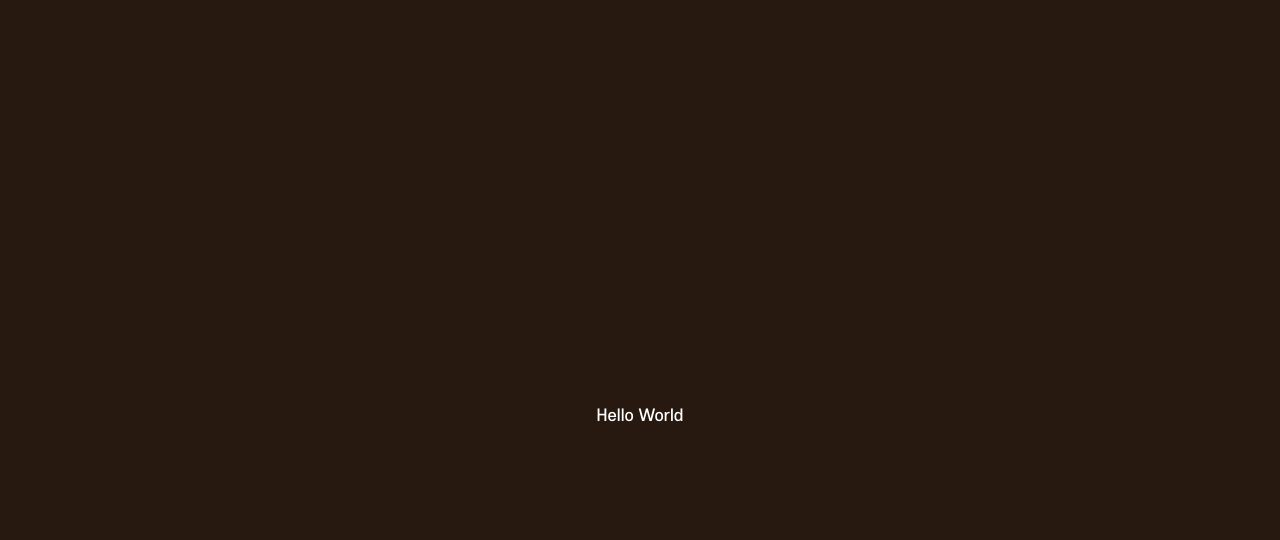
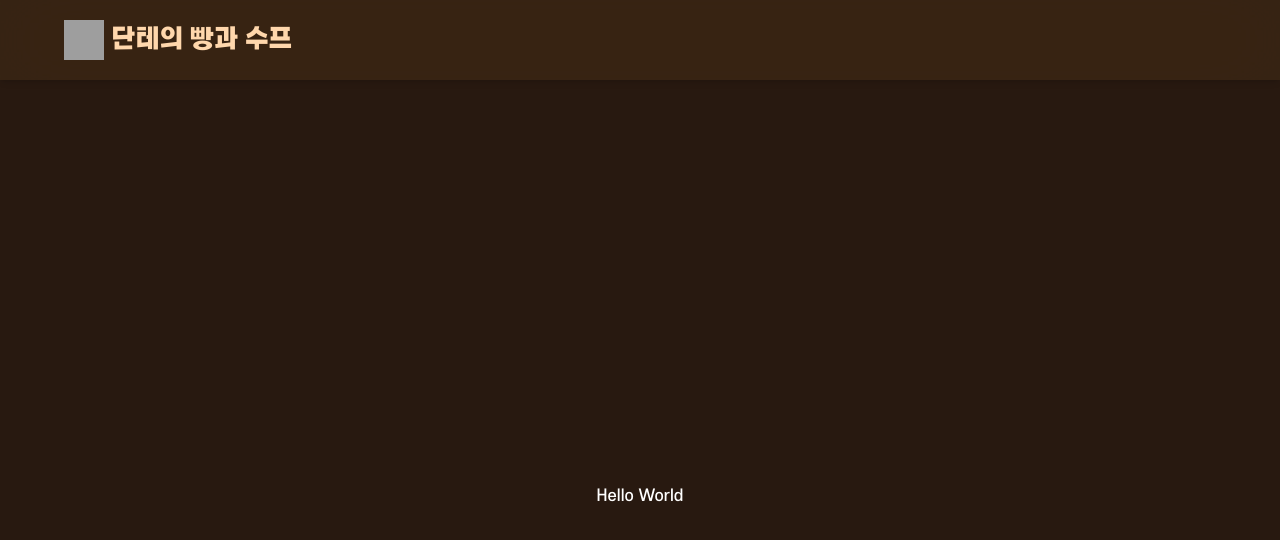
Before and after one commit to Jiho-Park-0/Nextjs-migration, a Next.js app: page / in a window 1280 px wide. Shown: the top 540 px of the page. Built offline with nearby package versions, Linux system fonts and the light colour scheme; grey boxes are pictures that could not be loaded; a web font is replaced by a local one.

Commit message:
Feat: Header 수정

```diff
--- a/package.json
+++ b/package.json
@@ -10,6 +10,7 @@
   },
   "dependencies": {
     "@material-tailwind/react": "^2.1.10",
+    "antd": "^5.22.5",
     "next": "15.1.0",
     "react": "^19.0.0",
     "react-dom": "^19.0.0",
--- a/src/app/compoenets/Header.tsx
+++ b/src/app/compoenets/Header.tsx
@@ -1,20 +1,18 @@
+"use client";
+
 import React from "react";
-import {
-  Navbar,
-  Typography,
-  IconButton,
-  Collapse,
-} from "@material-tailwind/react";
-import NavList from "./NavList";
+import { Navbar, Typography, IconButton, Collapse } from "@material-tailwind/react";
+// import { Layout, Typography, Button, Collapse } from "antd";
+// import NavList from "./NavList";
 import { HiMenuAlt3, HiOutlineX } from "react-icons/hi";
-import { Link, useLocation } from "react-router-dom";
+import Link from "next/link";
+import { useRouter } from "next/navigation";
 
 const Header = () => {
   const [openNav, setOpenNav] = React.useState(false);
-  const location = useLocation();
+  const location = useRouter();
 
-  const handleWindowResize = () =>
-    window.innerWidth >= 640 && setOpenNav(false);
+  const handleWindowResize = () => window.innerWidth >= 640 && setOpenNav(false);
 
   React.useEffect(() => {
     window.addEventListener("resize", handleWindowResize);
@@ -31,48 +29,51 @@ const Header = () => {
 
   return (
     <Navbar
-      className="mx-auto max-w-full px-4 md:px-16 py-3 rounded-none border-none bg-primary-400"
+      className='mx-auto max-w-full px-4 md:px-16 py-3 rounded-none border-none bg-primary-400'
       placeholder={undefined}
+      onPointerEnterCapture={() => {}}
+      onPointerLeaveCapture={() => {}}
     >
-      <div className="md:h-14 flex items-center justify-between text-blue-gray-900">
-        <div className="flex gap-2 items-center">
-          <Link to="/">
-            <img
-              src="/assets/logo.webp"
-              alt="logo"
-              className="h-6 w-6 md:h-10 md:w-10"
-            />
+      <div className='md:h-14 flex items-center justify-between text-blue-gray-900'>
+        <div className='flex gap-2 items-center'>
+          <Link href='/'>
+            <img src='/assets/logo.webp' alt='logo' className='h-6 w-6 md:h-10 md:w-10' />
           </Link>
           <Typography
-            as="a"
-            href="/"
-            variant="h4"
-            className="mr-4 cursor-pointer py-1.5 font-title text-lg md:text-2xl text-primary-100"
+            as='a'
+            href='/'
+            variant='h4'
+            className='mr-4 cursor-pointer py-1.5 font-title text-lg md:text-2xl text-primary-100'
             placeholder={undefined}
+            onPointerEnterCapture={() => {}}
+            onPointerLeaveCapture={() => {}}
           >
             단테의 빵과 수프
           </Typography>
         </div>
 
-        <div className="hidden md:block">
+        {/* <div className='hidden md:block'>
           <NavList setIsNavOpen={setOpenNav} />
-        </div>
+        </div> */}
         <IconButton
-          variant="text"
-          className="ml-auto h-6 w-6 text-inherit hover:bg-transparent focus:bg-transparent active:bg-transparent md:hidden"
+          variant='text'
+          className='ml-auto h-6 w-6 text-inherit hover:bg-transparent focus:bg-transparent active:bg-transparent md:hidden'
           ripple={false}
           onClick={() => setOpenNav(!openNav)}
           placeholder={undefined}
+          onPointerEnterCapture={() => {}}
+          onPointerLeaveCapture={() => {}}
         >
           {openNav ? (
-            <HiOutlineX size={20} className="text-primary-100" />
+            <HiOutlineX size={20} className='text-primary-100' />
           ) : (
-            <HiMenuAlt3 size={20} className="text-primary-100" />
+            <HiMenuAlt3 size={20} className='text-primary-100' />
           )}
         </IconButton>
       </div>
       <Collapse open={openNav}>
-        <NavList setIsNavOpen={setOpenNav} />
+        <p>temp</p>
+        {/* <NavList setIsNavOpen={setOpenNav} /> */}
       </Collapse>
     </Navbar>
   );
--- a/src/app/layout.tsx
+++ b/src/app/layout.tsx
@@ -1,4 +1,5 @@
 import type { Metadata } from "next";
+import Header from "@/app/compoenets/Header";
 import "./globals.css";
 
 export const metadata: Metadata = {
@@ -17,11 +18,10 @@ export default function RootLayout({
   children: React.ReactNode;
 }>) {
   return (
-    <html lang="en">
+    <html lang='en'>
       <body className={` bg-primary-450`}>
-        <div className="w-full max-w-7xl py-4 mx-auto px-4 md:px-16 font-content">
-          {children}
-        </div>
+        <Header />
+        <div className='w-full max-w-7xl py-4 mx-auto px-4 md:px-16 font-content'>{children}</div>
       </body>
     </html>
   );
--- a/tailwind.config.ts
+++ b/tailwind.config.ts
@@ -1,6 +1,6 @@
 /** @type {import('tailwindcss').Config} */
 
-import withMT from "@material-tailwind/react/utils/withMT";
+const withMT = require("@material-tailwind/react/utils/withMT");
 import colors from "tailwindcss/colors";
 
 module.exports = withMT({
```
Also changed, not shown: 1 other file (tests, documents, lock files or other folders).
